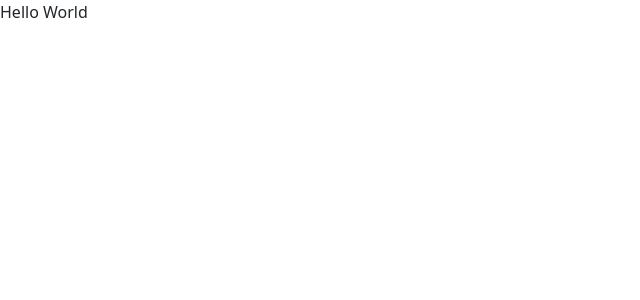
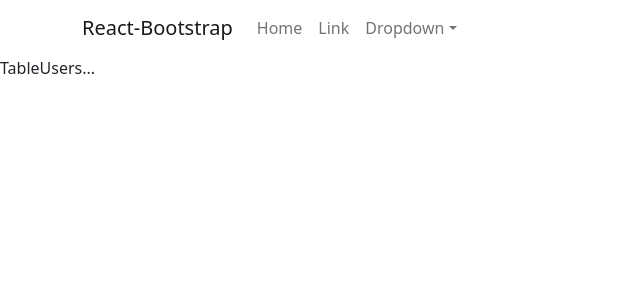
Before and after one commit to minhquang23/beginReact, a React (Create React App) app: page / in a window 1280 px wide. Shown: the top 300 px of the page, without its empty margins (0-640 px from the left). Built offline with nearby package versions, Linux system fonts and the light colour scheme.

Commit message:
add basic navbar

```diff
--- a/src/App.js
+++ b/src/App.js
@@ -1,7 +1,14 @@
 import "./App.scss";
+import TableUsers from "./components/TableUsers";
+import Header from "./components/Header";
 
 function App() {
-  return <div className="App">Hello World</div>;
+  return (
+    <div className="app-container">
+      <Header />
+      <TableUsers />
+    </div>
+  );
 }
 
 export default App;
--- /dev/null
+++ b/src/components/Header.jsx
@@ -0,0 +1,34 @@
+import Container from "react-bootstrap/Container";
+import Nav from "react-bootstrap/Nav";
+import Navbar from "react-bootstrap/Navbar";
+import NavDropdown from "react-bootstrap/NavDropdown";
+
+const Header = (props) => {
+  return (
+    <Navbar expand="lg" className="bg-body-tertiary">
+      <Container>
+        <Navbar.Brand href="#home">React-Bootstrap</Navbar.Brand>
+        <Navbar.Toggle aria-controls="basic-navbar-nav" />
+        <Navbar.Collapse id="basic-navbar-nav">
+          <Nav className="me-auto">
+            <Nav.Link href="#home">Home</Nav.Link>
+            <Nav.Link href="#link">Link</Nav.Link>
+            <NavDropdown title="Dropdown" id="basic-nav-dropdown">
+              <NavDropdown.Item href="#action/3.1">Action</NavDropdown.Item>
+              <NavDropdown.Item href="#action/3.2">
+                Another action
+              </NavDropdown.Item>
+              <NavDropdown.Item href="#action/3.3">Something</NavDropdown.Item>
+              <NavDropdown.Divider />
+              <NavDropdown.Item href="#action/3.4">
+                Separated link
+              </NavDropdown.Item>
+            </NavDropdown>
+          </Nav>
+        </Navbar.Collapse>
+      </Container>
+    </Navbar>
+  );
+};
+
+export default Header;
--- /dev/null
+++ b/src/components/TableUsers.jsx
@@ -0,0 +1,5 @@
+const TableUsers = (props) => {
+  return <>TableUsers...</>;
+};
+
+export default TableUsers;
```
